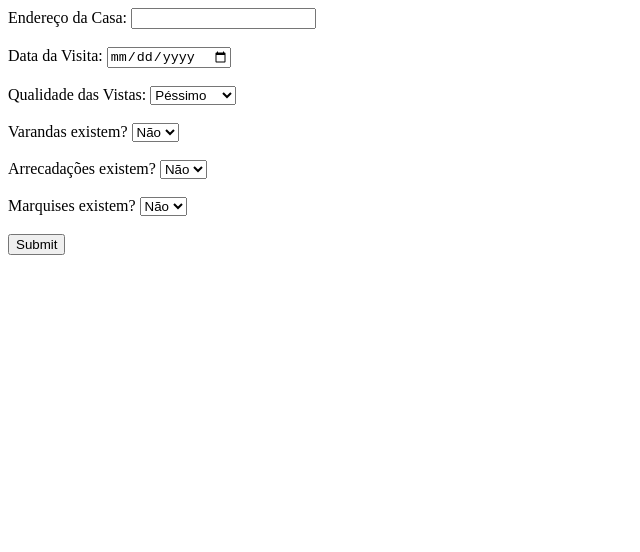
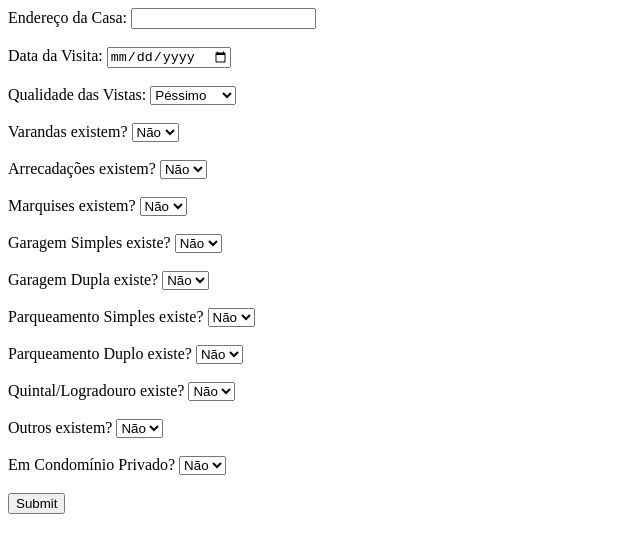
Before and after one commit to leonardoipviegas/RealEstateAppraisalForm, a plain HTML site: page index.html in a window 1280 px wide. Shown: the whole page, without its empty margins (0-640 px from the left). Drawn offline with Linux system fonts and the light colour scheme.

Commit message:
Update index.html

```diff
--- a/index.html
+++ b/index.html
@@ -20,31 +20,105 @@
             <option value="Muito Bom">Muito Bom</option>
         </select><br><br>
 
-        <!-- Balcony Feature -->
+        <!-- Features -->
+        <div id="features">
+            <!-- Balconies -->
+            <div class="feature">
                 <label for="balconies">Varandas existem?</label>
                 <select id="balconies" name="balconies" required>
                     <option value="No">Não</option>
                     <option value="Yes">Sim</option>
                 </select><br><br>
                 <div id="balconiesDetails"></div>
+            </div>
 
-        <!-- Arrecadações Feature -->
+            <!-- Arrecadações -->
+            <div class="feature">
                 <label for="arrecadacoes">Arrecadações existem?</label>
                 <select id="arrecadacoes" name="arrecadacoes" required>
                     <option value="No">Não</option>
                     <option value="Yes">Sim</option>
                 </select><br><br>
                 <div id="arrecadacoesDetails"></div>
+            </div>
 
-        <!-- Marquises Feature -->
+            <!-- Marquises -->
+            <div class="feature">
                 <label for="marquises">Marquises existem?</label>
                 <select id="marquises" name="marquises" required>
                     <option value="No">Não</option>
                     <option value="Yes">Sim</option>
                 </select><br><br>
                 <div id="marquisesDetails"></div>
+            </div>
 
-        <!-- Add more features as needed -->
+            <!-- Simple Garage -->
+            <div class="feature">
+                <label for="garagemSimples">Garagem Simples existe?</label>
+                <select id="garagemSimples" name="garagemSimples" required>
+                    <option value="No">Não</option>
+                    <option value="Yes">Sim</option>
+                </select><br><br>
+                <div id="garagemSimplesDetails"></div>
+            </div>
+
+            <!-- Double Garage -->
+            <div class="feature">
+                <label for="garagemDupla">Garagem Dupla existe?</label>
+                <select id="garagemDupla" name="garagemDupla" required>
+                    <option value="No">Não</option>
+                    <option value="Yes">Sim</option>
+                </select><br><br>
+                <div id="garagemDuplaDetails"></div>
+            </div>
+
+            <!-- Simple Parking -->
+            <div class="feature">
+                <label for="parqueamentoSimples">Parqueamento Simples existe?</label>
+                <select id="parqueamentoSimples" name="parqueamentoSimples" required>
+                    <option value="No">Não</option>
+                    <option value="Yes">Sim</option>
+                </select><br><br>
+                <div id="parqueamentoSimplesDetails"></div>
+            </div>
+
+            <!-- Double Parking -->
+            <div class="feature">
+                <label for="parqueamentoDuplo">Parqueamento Duplo existe?</label>
+                <select id="parqueamentoDuplo" name="parqueamentoDuplo" required>
+                    <option value="No">Não</option>
+                    <option value="Yes">Sim</option>
+                </select><br><br>
+                <div id="parqueamentoDuploDetails"></div>
+            </div>
+
+            <!-- Yard -->
+            <div class="feature">
+                <label for="quintal">Quintal/Logradouro existe?</label>
+                <select id="quintal" name="quintal" required>
+                    <option value="No">Não</option>
+                    <option value="Yes">Sim</option>
+                </select><br><br>
+                <div id="quintalDetails"></div>
+            </div>
+
+            <!-- Other Features -->
+            <div class="feature">
+                <label for="outros">Outros existem?</label>
+                <select id="outros" name="outros" required>
+                    <option value="No">Não</option>
+                    <option value="Yes">Sim</option>
+                </select><br><br>
+                <div id="outrosDetails"></div>
+            </div>
+        </div>
+
+        <!-- Private Condominium -->
+        <label for="condominioPrivado">Em Condomínio Privado?</label>
+        <select id="condominioPrivado" name="condominioPrivado" required>
+            <option value="No">Não</option>
+            <option value="Yes">Sim</option>
+        </select><br><br>
 
         <input type="submit" value="Submit">
     </form>
```
Lines whose indentation alone changed are shown as unchanged.
